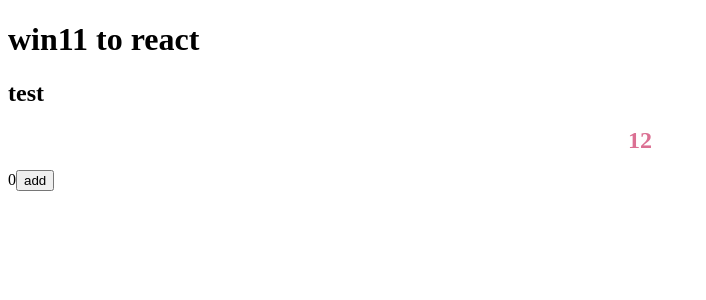
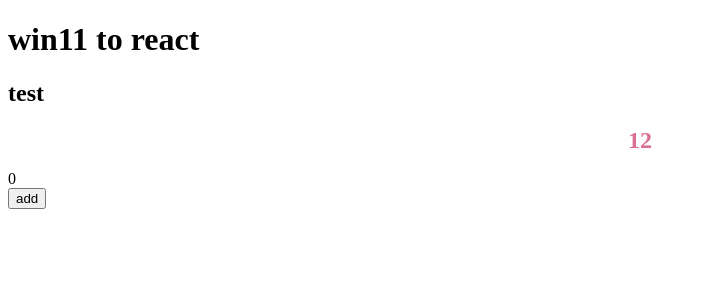
Before and after one commit to CVopen/react-to-win11, a React app: page / in a window 1280 px wide. Shown: the top 300 px of the page, without its empty margins (0-706 px from the left). Built offline with nearby package versions, Linux system fonts and the light colour scheme.

Commit message:
test(package.json): homepage

```diff
--- a/package.json
+++ b/package.json
@@ -3,7 +3,8 @@
   "version": "1.0.0",
   "description": "",
   "main": "index.js",
-  "homepage": "./",
+  "private": true,
+  "homepage": ".",
   "scripts": {
     "build": "cross-env NODE_ENV=production webpack --config ./config/webpack.prod.js",
     "start": "cross-env NODE_ENV=development webpack server --config config/webpack.dev.js",
--- a/src/App.tsx
+++ b/src/App.tsx
@@ -18,8 +18,7 @@ const App: React.FC = () => {
       <h1>win11 to react</h1>
       <h2>test</h2>
       <Title>12</Title>
-
-      {count}
+      <div>{count}</div>
       <button onClick={() => dispatch(addCount(1))}>add</button>
     </>
   )
```
